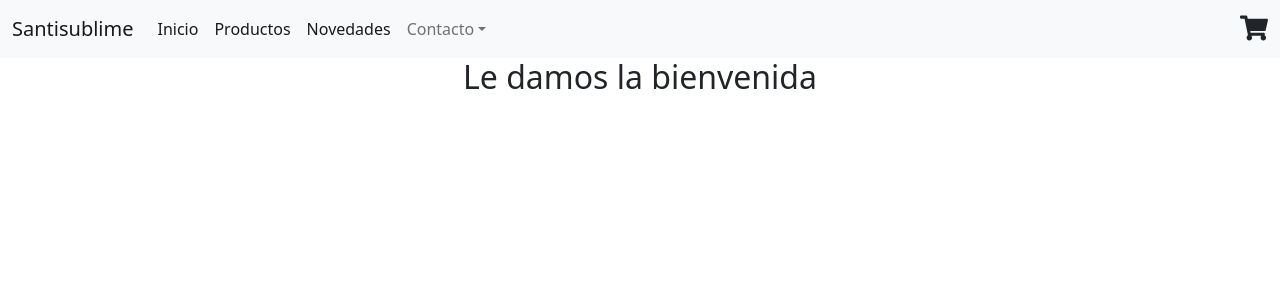
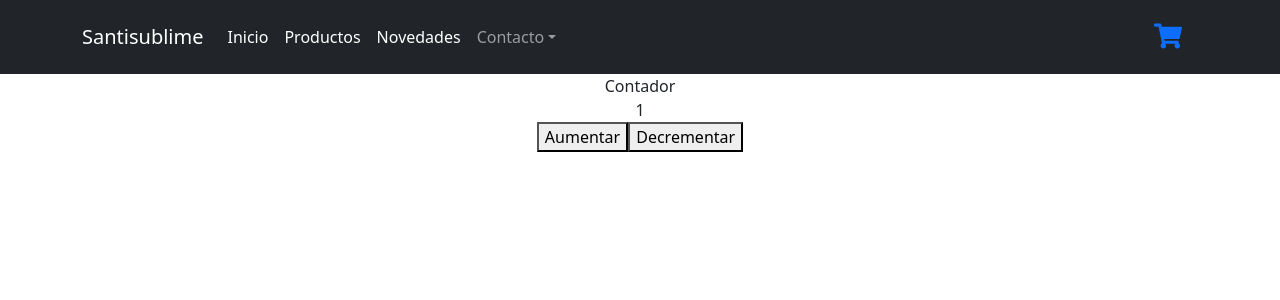
Before and after one commit to ChristopferC/CursoReact, a React (Create React App) app in the folder my-app/: page / in a window 1280 px wide. Shown: the top 300 px of the page. Built offline with nearby package versions, Linux system fonts and the light colour scheme.

Commit message:
Desarrollo de contador con mínimo de compra y stock limitado

```diff
--- a/my-app/src/App.js
+++ b/my-app/src/App.js
@@ -5,15 +5,17 @@ import NavBar from './components/NavBar'
 import CartWidget from './components/CartWidget'
 import "bootstrap/dist/css/bootstrap.css"
 import "bootstrap/dist/js/bootstrap.bundle.min.js"
-import ItemListContainer from './components/ItemListContainer';
+import ItemCount from './components/ItemListContainer';
 
 function App() {
-  return (
-    <div className="App">
-      <NavBar/>
-      <ItemListContainer saludo="Le damos la bienvenida"/>
-    </div>
-  );
+
+    return (
+        <div className="App" >
+          <NavBar />
+          <ItemCount min= '1' stock ='10' />
+        </div>
+
+    )
 }
 
 export default App;
--- a/my-app/src/components/ItemListContainer.js
+++ /dev/null
@@ -1,9 +0,0 @@
-import React from 'react'
-
-const ItemListContainer = (props) => {
-  return (
-    <div><h2>{props.saludo}</h2></div>
-  )
-}
-
-export default ItemListContainer
--- /dev/null
+++ b/my-app/src/components/ItemListContainer.jsx
@@ -0,0 +1,31 @@
+import { useState, useEffect } from 'react'
+import React, { Component } from 'react';
+
+const ItemCount = ({ min, stock, onAdd }) => {
+  const [cantidad, setCantidad] = useState(min);
+
+  const upCantidad = () => {
+    cantidad < stock ? setCantidad(cantidad + 1) : alert("Stock Insuficiente");
+  };
+
+  const downCantidad = () => {
+    cantidad > min ? setCantidad(cantidad - 1) : alert("Mínimo de Compra");
+  };
+
+  return (
+    <>
+      <div>
+        Contador
+        <div>
+          {cantidad}
+        </div>
+        <div>
+          <button onClick={upCantidad}>Aumentar</button>
+          <button onClick={downCantidad}>Decrementar</button>
+        </div>
+      </div>
+    </>
+  );
+};
+
+export default ItemCount;
--- a/my-app/src/components/NavBar.js
+++ b/my-app/src/components/NavBar.js
@@ -1,12 +1,16 @@
-import React from 'react'
+import Container from 'react-bootstrap/Container'
+import  Nav from "react-bootstrap/Nav"
+import  Navbar from "react-bootstrap/Navbar"
+import  NavDropdown from "react-bootstrap/NavDropdown"
 import CartWidget from './CartWidget'
 
-const NavBar = () => {
-    return (
-        <div>
-            <nav className="navbar navbar-expand-lg navbar-light bg-light">
-                <div className="container-fluid">
-                    <a className="navbar-brand" href="#">Santisublime</a>
+function NavBar() {
+
+return (
+    <>
+        <Navbar collapseOnSelect expand="lg" bg="dark" variant="dark">
+            <Container>
+                <a className="navbar-brand" href="#">Santisublime</a>
                         <button className="navbar-toggler" type="button" data-bs-toggle="collapse" data-bs-target="#navbarNavDropdown" aria-controls="navbarNavDropdown" aria-expanded="false" aria-label="Toggle navigation">
                             <span className="navbar-toggler-icon"></span>
                         </button>
@@ -33,11 +37,16 @@ const NavBar = () => {
                             </li>
                         </ul>
                     </div>
-                    <CartWidget/>
-                </div>
-            </nav>
-        </div>
-    )
+                    <Nav.Link eventKey={2} href="#">
+                        <CartWidget/>
+                    </Nav.Link>
+
+            </Container>
+        </Navbar>
+
+    </>
+
+  )
 }
 
 export default NavBar
```
Also changed, not shown: my-app/src/components/Widget.jsx (added, +11 -0 lines), my-app/src/index.css (line endings or trailing spaces).
